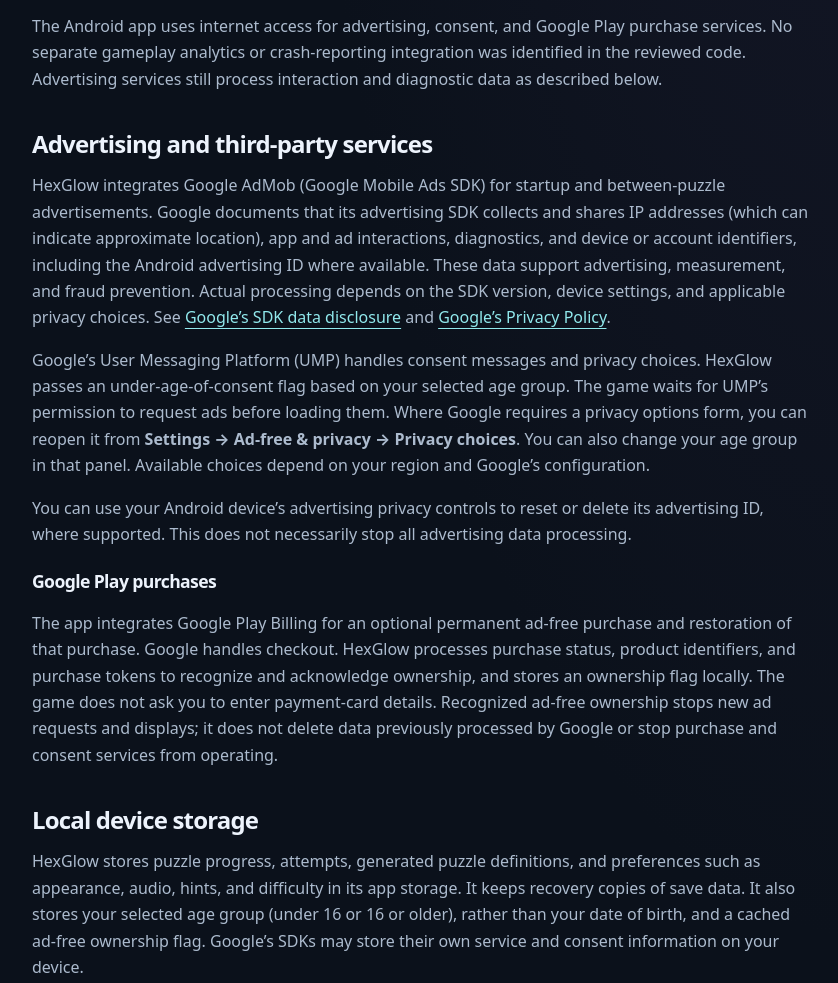
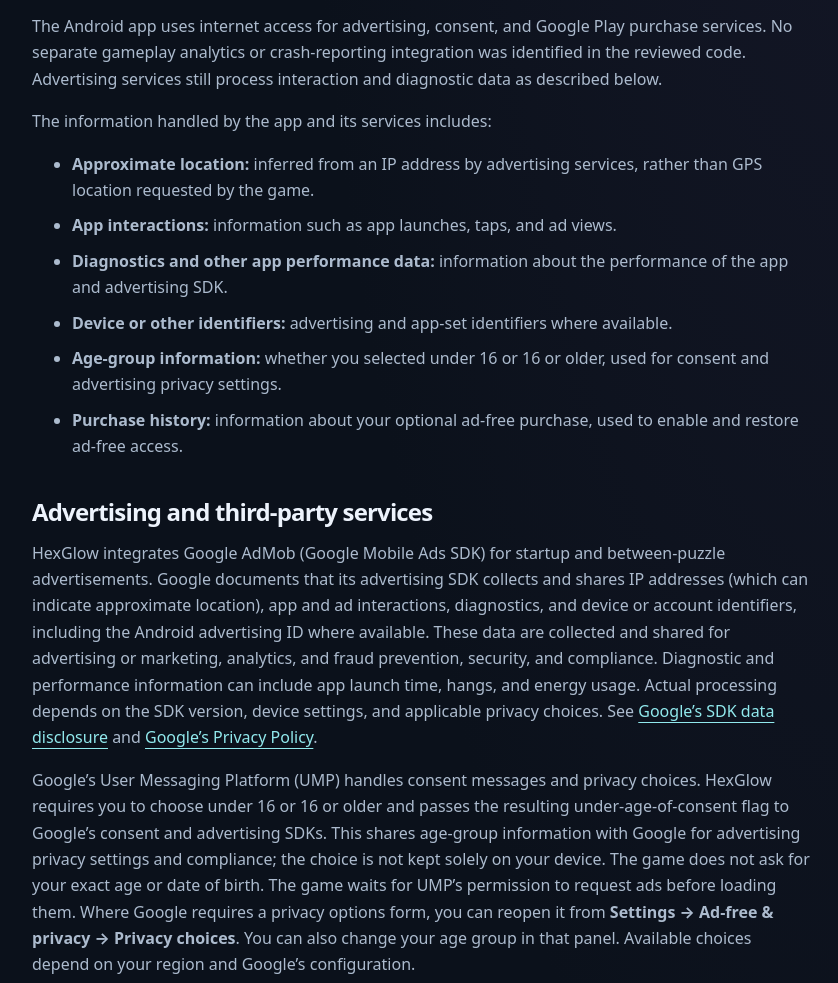
Before and after one commit to outertrailgames/outertrailgames.github.io, a plain HTML site: page hexglow/privacy.html in a window 1280 px wide. Shown: the part 862-1845 px from the top of the page, without its empty margins (218-1056 px from the left). Drawn offline with Linux system fonts and the light colour scheme.

Commit message:
Updated HexGlow Privacy Policy

```diff
--- a/hexglow/privacy.html
+++ b/hexglow/privacy.html
@@ -38,12 +38,21 @@
 <h2 id="information">Information collected and processed</h2>
 <p>HexGlow does not require an Outer Trail Games account or ask for your name, email address, contacts, or precise location to play. The reviewed game code does not send puzzle saves to a studio-operated server. These limits do not mean that the app’s third-party services collect no personal information.</p>
 <p>The Android app uses internet access for advertising, consent, and Google Play purchase services. No separate gameplay analytics or crash-reporting integration was identified in the reviewed code. Advertising services still process interaction and diagnostic data as described below.</p>
+<p>The information handled by the app and its services includes:</p>
+<ul>
+<li><strong>Approximate location:</strong> inferred from an IP address by advertising services, rather than GPS location requested by the game.</li>
+<li><strong>App interactions:</strong> information such as app launches, taps, and ad views.</li>
+<li><strong>Diagnostics and other app performance data:</strong> information about the performance of the app and advertising SDK.</li>
+<li><strong>Device or other identifiers:</strong> advertising and app-set identifiers where available.</li>
+<li><strong>Age-group information:</strong> whether you selected under 16 or 16 or older, used for consent and advertising privacy settings.</li>
+<li><strong>Purchase history:</strong> information about your optional ad-free purchase, used to enable and restore ad-free access.</li>
+</ul>
 <h2 id="advertising">Advertising and third-party services</h2>
-<p>HexGlow integrates Google AdMob (Google Mobile Ads SDK) for startup and between-puzzle advertisements. Google documents that its advertising SDK collects and shares IP addresses (which can indicate approximate location), app and ad interactions, diagnostics, and device or account identifiers, including the Android advertising ID where available. These data support advertising, measurement, and fraud prevention. Actual processing depends on the SDK version, device settings, and applicable privacy choices. See <a href="https://developers.google.com/admob/android/privacy/play-data-disclosure">Google’s SDK data disclosure</a> and <a href="https://policies.google.com/privacy">Google’s Privacy Policy</a>.</p>
-<p>Google’s User Messaging Platform (UMP) handles consent messages and privacy choices. HexGlow passes an under-age-of-consent flag based on your selected age group. The game waits for UMP’s permission to request ads before loading them. Where Google requires a privacy options form, you can reopen it from <strong>Settings → Ad-free &amp; privacy → Privacy choices</strong>. You can also change your age group in that panel. Available choices depend on your region and Google’s configuration.</p>
-<p>You can use your Android device’s advertising privacy controls to reset or delete its advertising ID, where supported. This does not necessarily stop all advertising data processing.</p>
+<p>HexGlow integrates Google AdMob (Google Mobile Ads SDK) for startup and between-puzzle advertisements. Google documents that its advertising SDK collects and shares IP addresses (which can indicate approximate location), app and ad interactions, diagnostics, and device or account identifiers, including the Android advertising ID where available. These data are collected and shared for advertising or marketing, analytics, and fraud prevention, security, and compliance. Diagnostic and performance information can include app launch time, hangs, and energy usage. Actual processing depends on the SDK version, device settings, and applicable privacy choices. See <a href="https://developers.google.com/admob/android/privacy/play-data-disclosure">Google’s SDK data disclosure</a> and <a href="https://policies.google.com/privacy">Google’s Privacy Policy</a>.</p>
+<p>Google’s User Messaging Platform (UMP) handles consent messages and privacy choices. HexGlow requires you to choose under 16 or 16 or older and passes the resulting under-age-of-consent flag to Google&#8217;s consent and advertising SDKs. This shares age-group information with Google for advertising privacy settings and compliance; the choice is not kept solely on your device. The game does not ask for your exact age or date of birth. The game waits for UMP’s permission to request ads before loading them. Where Google requires a privacy options form, you can reopen it from <strong>Settings → Ad-free &amp; privacy → Privacy choices</strong>. You can also change your age group in that panel. Available choices depend on your region and Google’s configuration.</p>
+<p>You can use your Android device’s advertising privacy controls to reset or delete its advertising ID, where supported. These controls and declining personalized advertising do not necessarily stop all data processing, including IP-address processing by advertising or consent services. HexGlow does not provide a single switch that disables all Google service data collection.</p>
 <h3>Google Play purchases</h3>
-<p>The app integrates Google Play Billing for an optional permanent ad-free purchase and restoration of that purchase. Google handles checkout. HexGlow processes purchase status, product identifiers, and purchase tokens to recognize and acknowledge ownership, and stores an ownership flag locally. The game does not ask you to enter payment-card details. Recognized ad-free ownership stops new ad requests and displays; it does not delete data previously processed by Google or stop purchase and consent services from operating.</p>
+<p>The app integrates Google Play Billing for an optional permanent ad-free purchase and restoration of that purchase. Google handles checkout. HexGlow processes purchase status, product identifiers, and purchase tokens to recognize ownership, sends purchase tokens back to Google Play to acknowledge completed purchases, and stores an ownership flag locally. This information supports the ad-free feature and purchase restoration. Purchasing is optional. HexGlow does not send purchase records to a studio-operated server or supply them to its advertising SDK. The game does not ask you to enter payment-card details. Recognized ad-free ownership stops new ad requests and displays; it does not delete data previously processed by Google or stop purchase and consent services from operating.</p>
 <h2 id="storage">Local device storage</h2>
 <p>HexGlow stores puzzle progress, attempts, generated puzzle definitions, and preferences such as appearance, audio, hints, and difficulty in its app storage. It keeps recovery copies of save data. It also stores your selected age group (under 16 or 16 or older), rather than your date of birth, and a cached ad-free ownership flag. Google’s SDKs may store their own service and consent information on your device.</p>
 <p>The reviewed Android export disables Android app-data backup. HexGlow does not implement its own cloud-save service.</p>
```
Also changed, not shown: 1 other file.
